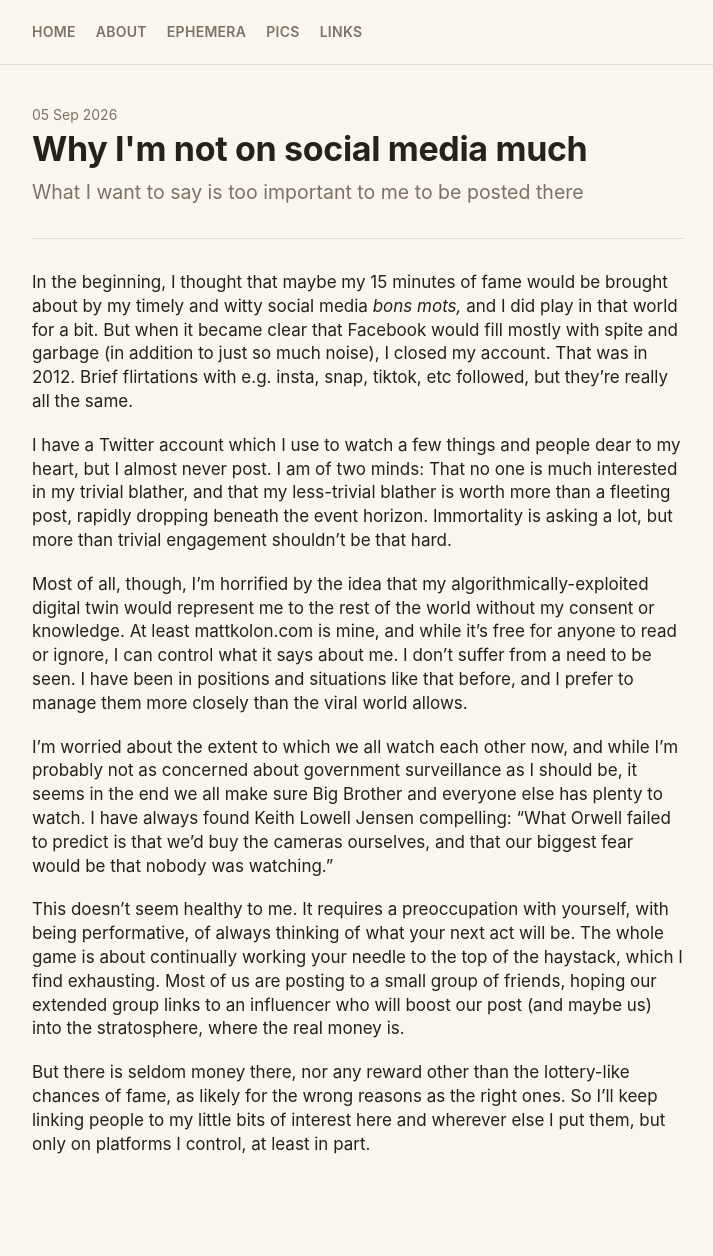
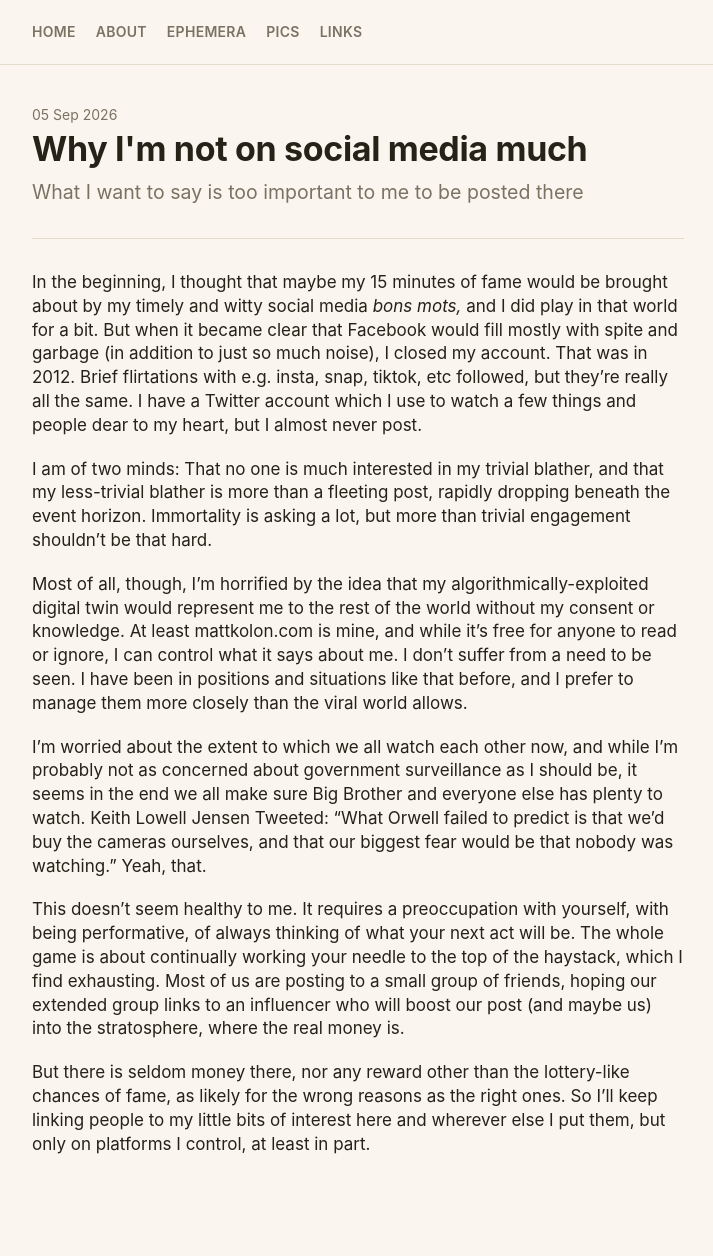
Before and after one commit to mkolon/mattkolon.com, a Jekyll site: the page built from _posts/2026-09-05-social.md, in a window 1280 px wide. Shown: the whole page, without its empty margins (282-995 px from the left). Built offline with Jekyll 4.4.1, drawn with Linux system fonts in a browser that asks for light colours.

Commit message:
update post

```diff
--- a/_posts/2026-09-05-social.md
+++ b/_posts/2026-09-05-social.md
@@ -7,13 +7,13 @@ What I want to say is too important to me to be posted there
 
 ***
 
-In the beginning, I thought that maybe my 15 minutes of fame would be brought about by my timely and witty social media *bons mots,* and I did play in that world for a bit. But when it became clear that Facebook would fill mostly with spite and garbage (in addition to just so much noise), I closed my account. That was in 2012. Brief flirtations with e.g. insta, snap, tiktok, etc followed, but they're really all the same.
+In the beginning, I thought that maybe my 15 minutes of fame would be brought about by my timely and witty social media *bons mots,* and I did play in that world for a bit. But when it became clear that Facebook would fill mostly with spite and garbage (in addition to just so much noise), I closed my account. That was in 2012. Brief flirtations with e.g. insta, snap, tiktok, etc followed, but they're really all the same. I have a Twitter account which I use to watch a few things and people dear to my heart, but I almost never post.
 
-I have a Twitter account which I use to watch a few things and people dear to my heart, but I almost never post. I am of two minds: That no one is much interested in my trivial blather, and that my less-trivial blather is worth more than a fleeting post, rapidly dropping beneath the event horizon. Immortality is asking a lot, but more than trivial engagement shouldn't be that hard.
+I am of two minds: That no one is much interested in my trivial blather, and that my less-trivial blather is more than a fleeting post, rapidly dropping beneath the event horizon. Immortality is asking a lot, but more than trivial engagement shouldn't be that hard.
 
 Most of all, though, I'm horrified by the idea that my algorithmically-exploited digital twin would represent me to the rest of the world without my consent or knowledge. At least mattkolon.com is mine, and while it's free for anyone to read or ignore, I can control what it says about me. I don't suffer from a need to be seen. I have been in positions and situations like that before, and I prefer to manage them more closely than the viral world allows.
 
-I'm worried about the extent to which we all watch each other now, and while I'm probably not as concerned about government surveillance as I should be, it seems in the end we all make sure Big Brother and everyone else has plenty to watch. I have always found Keith Lowell Jensen compelling: “What Orwell failed to predict is that we'd buy the cameras ourselves, and that our biggest fear would be that nobody was watching.”
+I'm worried about the extent to which we all watch each other now, and while I'm probably not as concerned about government surveillance as I should be, it seems in the end we all make sure Big Brother and everyone else has plenty to watch. Keith Lowell Jensen Tweeted: “What Orwell failed to predict is that we'd buy the cameras ourselves, and that our biggest fear would be that nobody was watching.” Yeah, that.
 
 This doesn't seem healthy to me. It requires a preoccupation with yourself, with being performative, of always thinking of what your next act will be. The whole game is about continually working your needle to the top of the haystack, which I find exhausting. Most of us are posting to a small group of friends, hoping our extended group links to an influencer who will boost our post (and maybe us) into the stratosphere, where the real money is.
 
```
